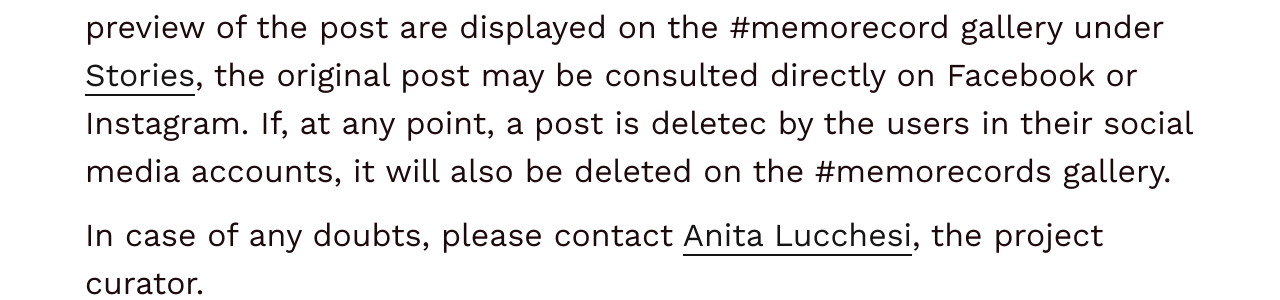
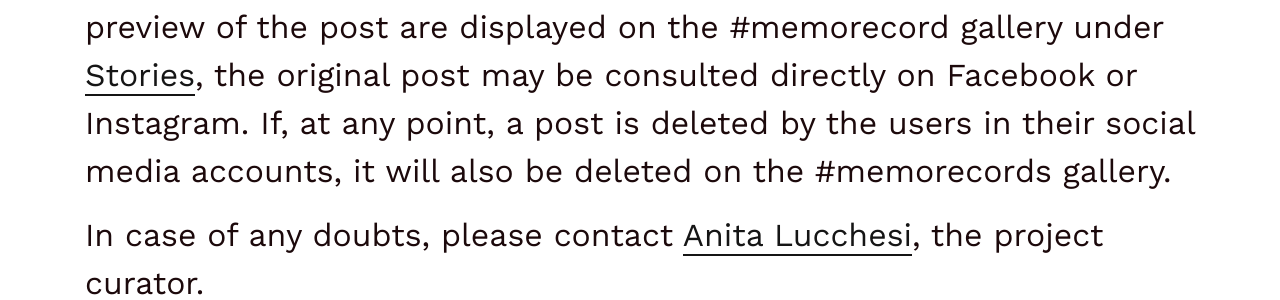
Before and after one commit to C2DH/memorecord, a Jekyll site: the page built from pages/privacy.md, in a window 1280 px wide. Shown: the part 661-961 px from the top of the page. Built offline with Jekyll 4.4.1, drawn with Linux system fonts in a browser that asks for light colours.

Commit message:
corrections en

```diff
--- a/pages/privacy.md
+++ b/pages/privacy.md
@@ -8,7 +8,7 @@ title: Privacy
 
 Memorecord respects the privacy settings of the users and their original posts within Facebook and Instagram. Only posts that are open and public will be collected and displayed on this website. Memorecord will not access any kind of private posts.
 
-By adding the hashtag of the project (#memorecord) to their public posts, users are joining the #memorecord harvest. A link and a preview of the post are displayed on the #memorecord gallery under [Stories](https://memorecord.uni.lu/stories/), the original post may be consulted directly on Facebook or Instagram. If, at any point, a post is deletec by the users in their social media accounts, it will also be deleted on the #memorecords gallery.
+By adding the hashtag of the project (#memorecord) to their public posts, users are joining the #memorecord harvest. A link and a preview of the post are displayed on the #memorecord gallery under [Stories](https://memorecord.uni.lu/stories/), the original post may be consulted directly on Facebook or Instagram. If, at any point, a post is deleted by the users in their social media accounts, it will also be deleted on the #memorecords gallery.
 
 In case of any doubts, please contact [Anita Lucchesi](mailto:memorecord@uni.lu), the project curator.
 
```
Also changed, not shown: pages/take-part.md (+1 -1 lines).
